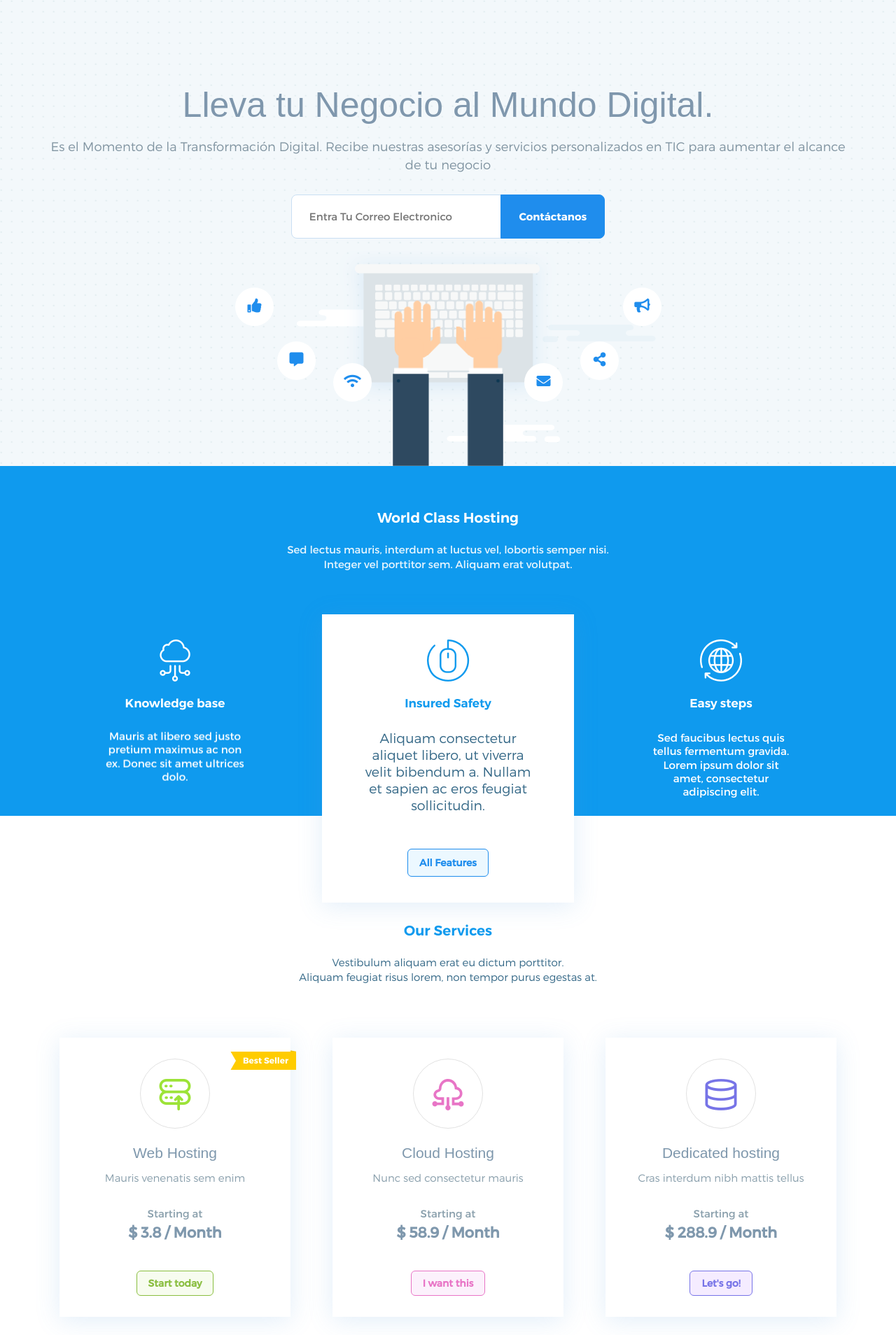
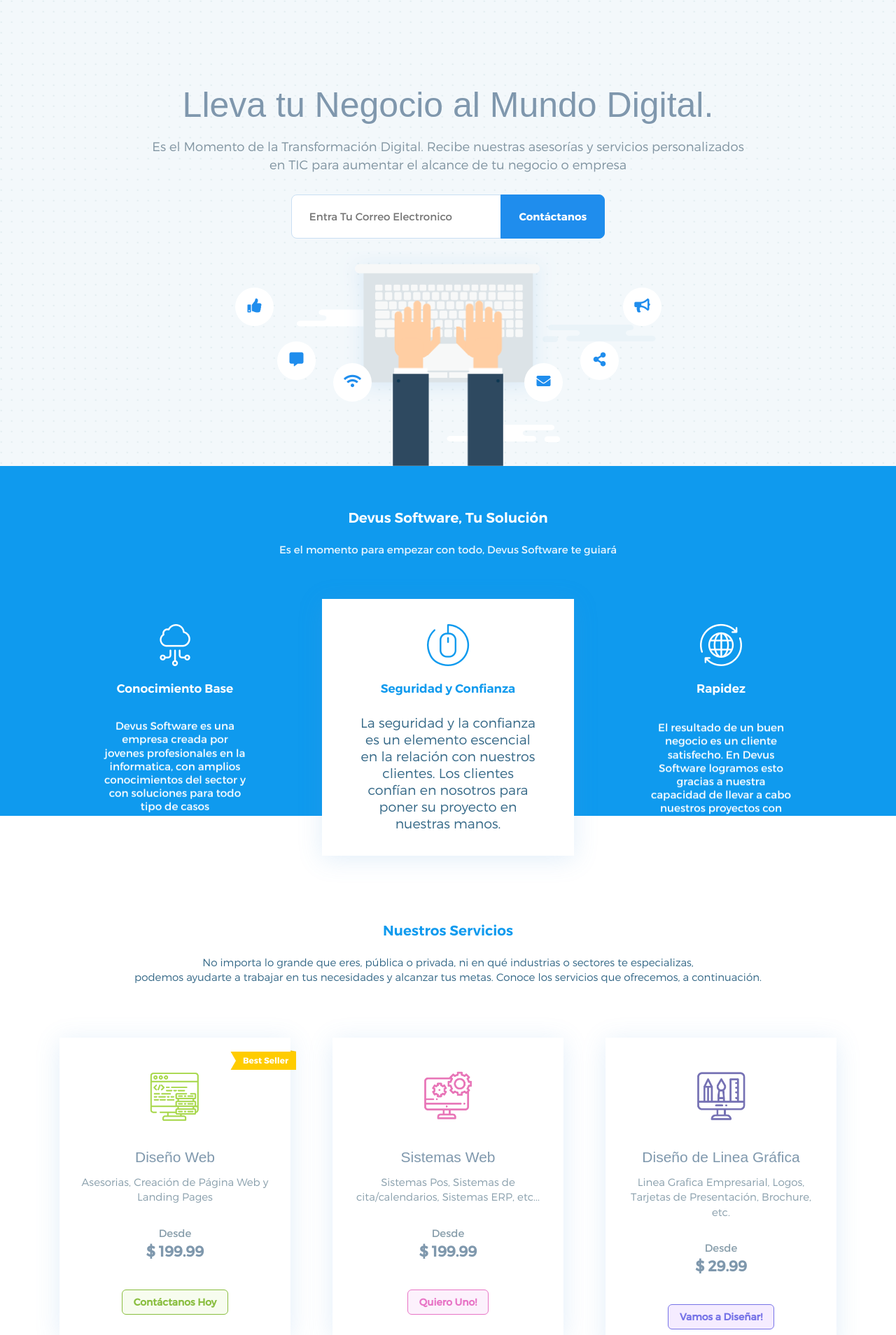
Before and after one commit to darvinvm/devussoftware, a PHP site: page / in a window 1280 px wide. Shown: the part 96-2004 px from the top of the page at 70% size. Run offline with PHP 8.4, Linux system fonts and the light colour scheme; some web fonts are replaced.

Commit message:
Desarrollo web terminada, nuestros clientes

```diff
--- a/index.php
+++ b/index.php
@@ -46,7 +46,7 @@
         <div class="row">
             <div class="col-md-12 text-center">
                 <div class="big-title">Lleva tu Negocio al Mundo Digital.</div>
-                <div class="sub-title">Es el Momento de la Transformación Digital. Recibe nuestras asesorías y servicios personalizados en TIC para aumentar el alcance de tu negocio</div>
+                <div class="sub-title">Es el Momento de la Transformación Digital. Recibe nuestras asesorías y servicios personalizados<br> en TIC para aumentar el alcance de tu negocio o empresa</div>
                 <div class="domain-search-holder">
                     <form id="domain-search">
                         <input id="domain-text" type="text" name="domain" placeholder="Entra Tu Correo Electronico" />
@@ -73,9 +73,8 @@
     <div class="container">
         <div class="row">
             <div class="col-md-12">
-                <div class="row-title">World Class Hosting</div>
-                <div class="row-subtitle">Sed lectus mauris, interdum at luctus vel, lobortis semper nisi.<br />
-                    Integer vel porttitor sem. Aliquam erat volutpat.
+                <div class="row-title">Devus Software, Tu Solución</div>
+                <div class="row-subtitle">Es el momento para empezar con todo, Devus Software te guiará
                 </div>
             </div>
         </div>
@@ -84,34 +83,25 @@
                 <div class="feature-box">
                     <div class="box-bg"></div>
                     <div class="feature-icon"><i class="hsto hsto-cloud-computing"></i></div>
-                    <div class="feature-title">Knowledge base</div>
-                    <div class="feature-details">Mauris at libero sed justo pretium maximus ac non ex. Donec sit amet ultrices dolo.</div>
-                    <div class="feature-button">
-                        <a class="all-feature-button" href="#info">All Features</a>
-                    </div>
+                    <div class="feature-title">Conocimiento Base</div>
+                    <div class="feature-details">Devus Software es una empresa creada por jovenes profesionales en la informatica, con amplios conocimientos del sector y con soluciones para todo tipo de casos</div>
                 </div>
             </div>
             <div class="col-md-4">
                 <div class="feature-box active">
                     <div class="box-bg"></div>
                     <div class="feature-icon"><i class="hsto hsto-mouse"></i></div>
-                    <div class="feature-title">Insured Safety</div>
-                    <div class="feature-details">Aliquam consectetur aliquet libero, ut viverra velit bibendum a. Nullam et sapien ac eros feugiat sollicitudin.</div>
-                    <div class="feature-button">
-                        <a class="all-feature-button" href="#info">All Features</a>
-                    </div>
+                    <div class="feature-title">Seguridad y Confianza</div>
+                    <div class="feature-details">La seguridad y la confianza es un elemento escencial en la relación con nuestros clientes. Los clientes confían en nosotros para poner su proyecto en nuestras manos.</div>
                 </div>
             </div>
             <div class="col-md-4">
                 <div class="feature-box">
                     <div class="box-bg"></div>
                     <div class="feature-icon"><i class="hsto hsto-worldwide"></i></div>
-                    <div class="feature-title">Easy steps</div>
-                    <div class="feature-details">Sed faucibus lectus quis tellus fermentum gravida. Lorem ipsum dolor sit amet, consectetur adipiscing elit.</div>
-                    <div class="feature-button">
-                        <a class="all-feature-button" href="#info">All Features</a>
-                    </div>
-                </div>
+                    <div class="feature-title">Rapidez </div>
+                    <div class="feature-details">El resultado de un buen negocio es un cliente satisfecho. En Devus Software logramos esto gracias a nuestra capacidad de llevar a cabo nuestros proyectos con rapidez y eficacia. </div>
+                  </div>
             </div>
         </div>
     </div>
@@ -120,70 +110,67 @@
     <div class="container">
         <div class="row">
             <div class="col-md-12">
-                <div class="row-title">Our Services</div>
-                <div class="row-subtitle">Vestibulum aliquam erat eu dictum porttitor.<br /> Aliquam feugiat risus lorem, non tempor purus egestas at.
+                <div class="row-title">Nuestros Servicios</div>
+                <div class="row-subtitle">No importa lo grande que eres, pública o privada, ni en qué industrias o sectores te especializas, <br>podemos ayudarte a trabajar en tus necesidades y alcanzar tus metas. Conoce los servicios que ofrecemos, a continuación.
 </div>
             </div>
         </div>
         <div class="row">
             <div class="col-sm-6 col-md-4">
                 <div class="pricing-box green-after best-seller">
-                    <div class="pricing-icon green-color"><i class="hsto hsto-technology"></i></div>
-                    <div class="pricing-title">Web Hosting</div>
+                    <div class="pricing-icon green-color"><img src="images/iconservices.png" alt="Diseño Web" style="width:100px;  border-radius: 50%;"></i></div>
+                    <div class="pricing-title">Diseño Web</div>
                     <div class="pricing-details">
                         <ul>
-                            <li>Mauris venenatis sem enim</li>
+                            <li>Asesorias, Creación de Página Web y Landing Pages</li>
                         </ul>
                     </div>
                     <div class="pricing-amount">
-                        <div>Starting at</div>
+                        <div>Desde</div>
                         <div class="price">
                             <span class="currency">$</span>
-                            <span class="amount">3.8</span>
-                            <span class="duration"> / Month</span>
+                            <span class="amount">199.99</span>
                         </div>
                     </div>
-                    <div class="pricing-button"><a href="whosting.html" class="green-button">Start today</a></div>
+                    <div class="pricing-button"><a href="desarrolloweb.html" class="green-button">Contáctanos Hoy</a></div>
                 </div>
             </div>
             <div class="col-sm-6 col-md-4">
                 <div class="pricing-box pink-after">
-                    <div class="pricing-icon pink-color"><i class="hsto hsto-cloud"></i></div>
-                    <div class="pricing-title">Cloud Hosting</div>
+                    <div class="pricing-icon pink-color"><img src="images/iconservices2.png" alt="Sistemas Web" style="width:100px;  border-radius: 50%;"></i></div>
+                    <div class="pricing-title">Sistemas Web</div>
                     <div class="pricing-details">
                         <ul>
-                            <li>Nunc sed consectetur mauris</li>
+                            <li>Sistemas Pos, Sistemas de cita/calendarios, Sistemas ERP, etc...</li>
                         </ul>
                     </div>
                     <div class="pricing-amount">
-                        <div>Starting at</div>
+                        <div>Desde</div>
                         <div class="price">
                             <span class="currency">$</span>
-                            <span class="amount">58.9</span>
-                            <span class="duration"> / Month</span>
+                            <span class="amount">199.99</span>
                         </div>
                     </div>
-                    <div class="pricing-button"><a href="chosting.html" class="pink-button">I want this</a></div>
+                    <div class="pricing-button"><a href="sistemasweb.html" class="pink-button">Quiero Uno!</a></div>
                 </div>
             </div>
             <div class="col-sm-12 col-md-4">
                 <div class="pricing-box purple-after">
-                    <div class="pricing-icon purple-color"><i class="hsto hsto-computer"></i></div>
-                    <div class="pricing-title">Dedicated hosting</div>
+                    <div class="pricing-icon purple-color"><img src="images/iconservices3.png" alt="Branding" style="width:100px;  border-radius: 50%;"></i></div>
+                    <div class="pricing-title">Diseño de Linea Gráfica</div>
                     <div class="pricing-details">
                         <ul>
-                            <li>Cras interdum nibh mattis tellus</li>
+                            <li>Linea Grafica Empresarial, Logos, Tarjetas de Presentación, Brochure, etc.</li>
                         </ul>
                     </div>
                     <div class="pricing-amount">
-                        <div>Starting at</div>
+                        <div>Desde</div>
                         <div class="price">
                             <span class="currency">$</span>
-                            <span class="amount">288.9</span>
-                            <span class="duration"> / Month</span>
+                            <span class="amount"> 29.99</span>
                         </div>
                     </div>
-                    <div class="pricing-button"><a href="dhosting.html" class="purple-button">Let's go!</a></div>
+                    <div class="pricing-button"><a href="lineagrafica.html" class="purple-button">Vamos a Diseñar!</a></div>
                 </div>
             </div>
         </div>
```
Also changed, not shown: desarrolloweb.html (+17 -28 lines), images/constructora.jpg (added), images/logoconstructora.png (added).
